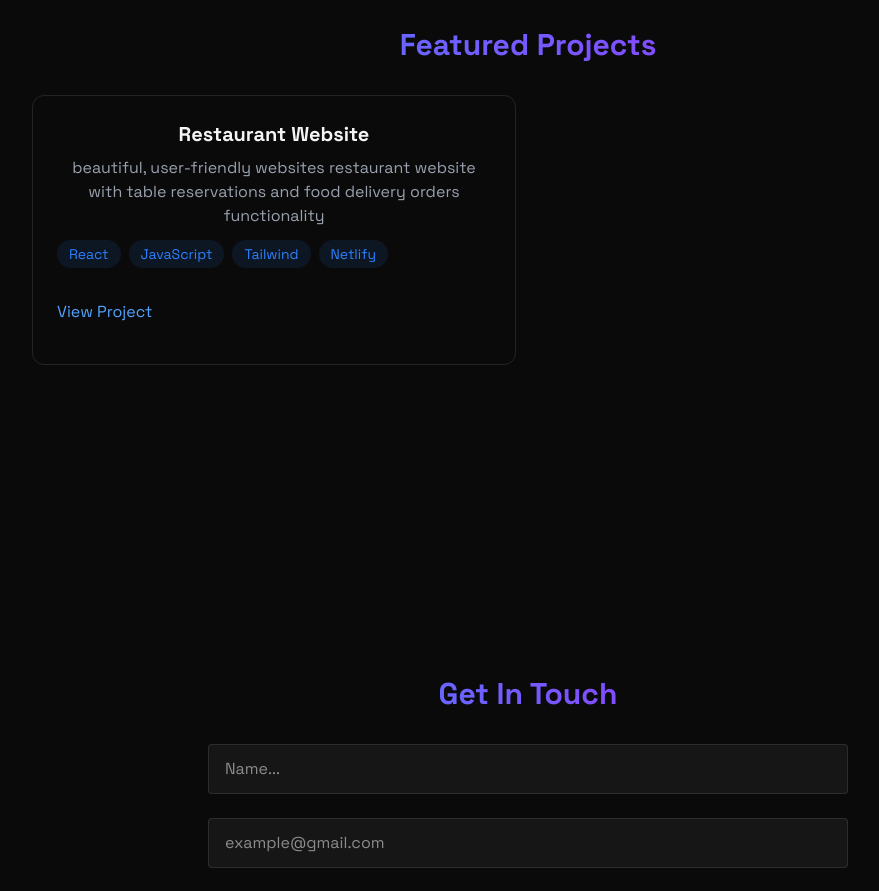
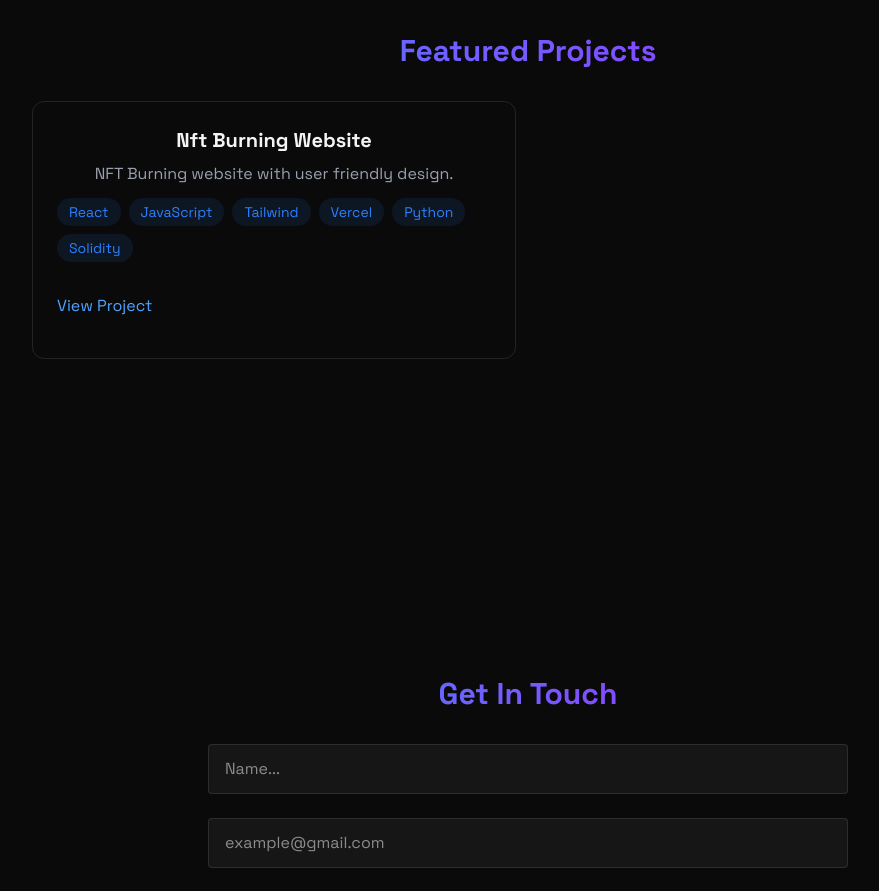
Before and after one commit to Oraelys/Portfolio-website-2.0, a React (Vite) app: page / in a window 1280 px wide. Shown: the part 1900-2791 px from the top of the page, without its empty margins (112-991 px from the left). Built offline with nearby package versions, Linux system fonts and the light colour scheme.

Commit message:
Update Projects.jsx

```diff
--- a/src/components/sections/Projects.jsx
+++ b/src/components/sections/Projects.jsx
@@ -17,15 +17,13 @@ function Projects() {
                     <div className="grid grid-cols-1 md:grid-cols-2 gap-6">
                         <div className="p-6 rounded-xl border border-white/10 hover:-translate-y-1 hover:border-blue-500/30  hover:shadow-[0_2px_8px_rgba(59,130,246,0.2)] transition ">
                             <h3 className="text-xl font-bold mb-2">
-                                Restaurant Website
+                                Nft Burning Website
                             </h3>
                             <p className="text-gray-400 mb-3">
-                                beautiful, user-friendly websites restaurant website
-                                with table reservations and food delivery orders
-                                functionality
+                                NFT Burning website with user friendly design.
                             </p>
                             <div className="flex flex-wrap gap-2 mb-4">
-                                {["React", "JavaScript", "Tailwind", "Netlify"].map((tech, key) => (
+                                {["React", "JavaScript", "Tailwind", "Vercel", "Python", "Solidity"].map((tech, key) => (
                                     <span className="bg-blue-500/10 text-blue-500 py-1 px-3 rounded-full text-sm hover:bg-blue-500/20
                                      hover:shadow-[0_2px_8px_rgba(59,130,246,0.1)] transition-all">
                                         {tech}
@@ -34,7 +32,7 @@ function Projects() {
                             </div>
                             <div className="flex justify-between items-center">
                                 <a
-                                    href="#"
+                                    href="https://what-the-burn.vercel.app/"
                                     className="text-blue-400 hover:text-blue-300 transition-colors my-4"
                                 >
                                     View Project
```
